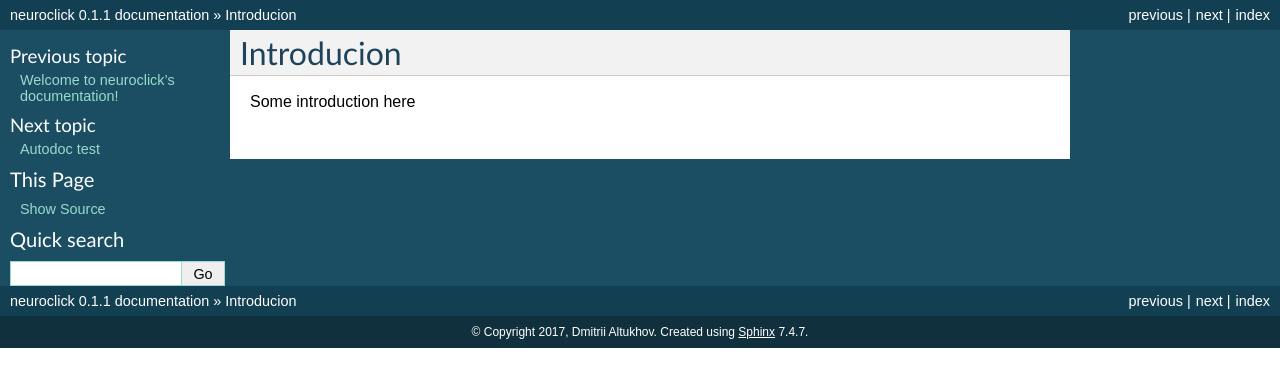
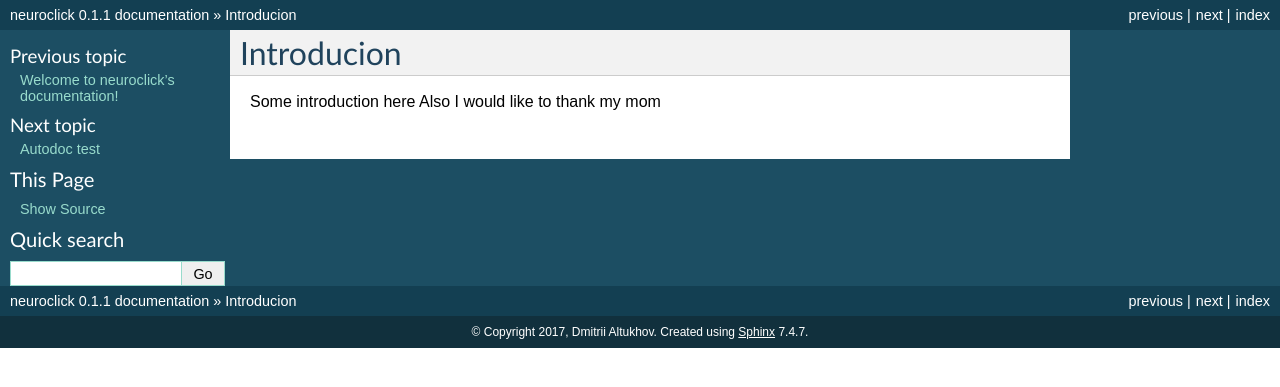
Before and after one commit to dmalt/neuropype_cli, a Sphinx documentation site: the page built from docs/intro.rst, in a window 1280 px wide. Shown: the top 387 px of the page. Built offline with Sphinx 7.4.7, drawn with Linux system fonts in a browser that asks for light colours.

Commit message:
change intro to test

```diff
--- a/docs/intro.rst
+++ b/docs/intro.rst
@@ -2,3 +2,4 @@ Introducion
 ===========
 
 Some introduction here
+Also I would like to thank my mom
```
